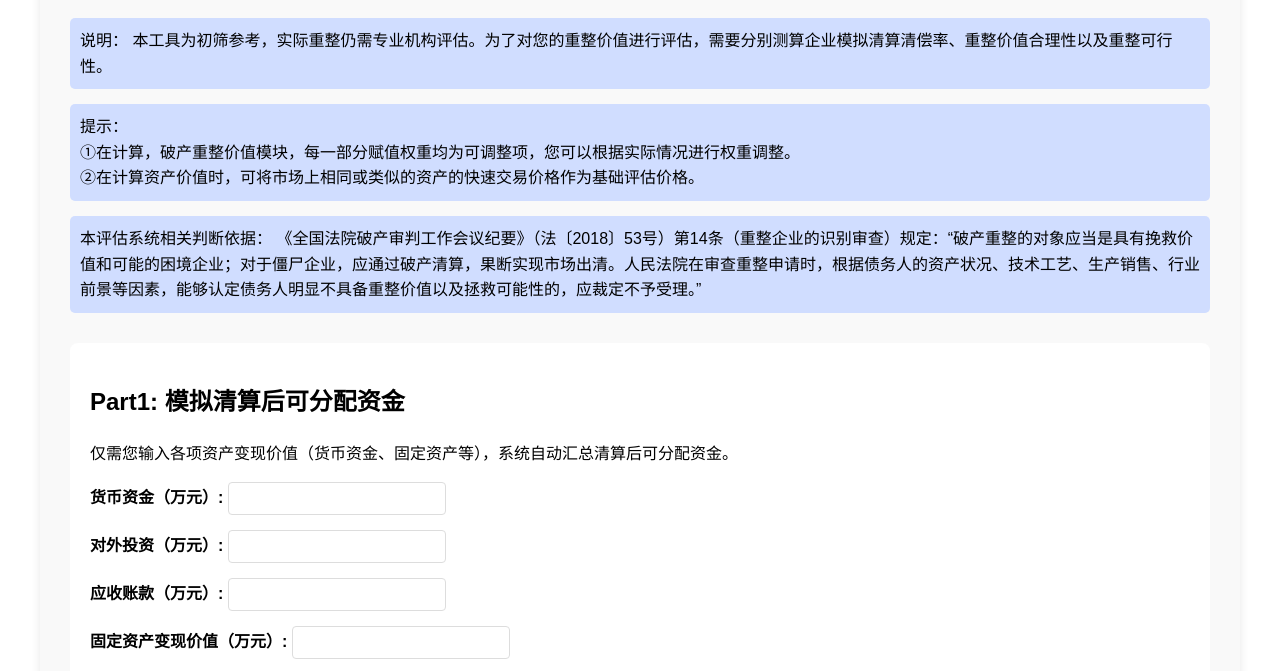
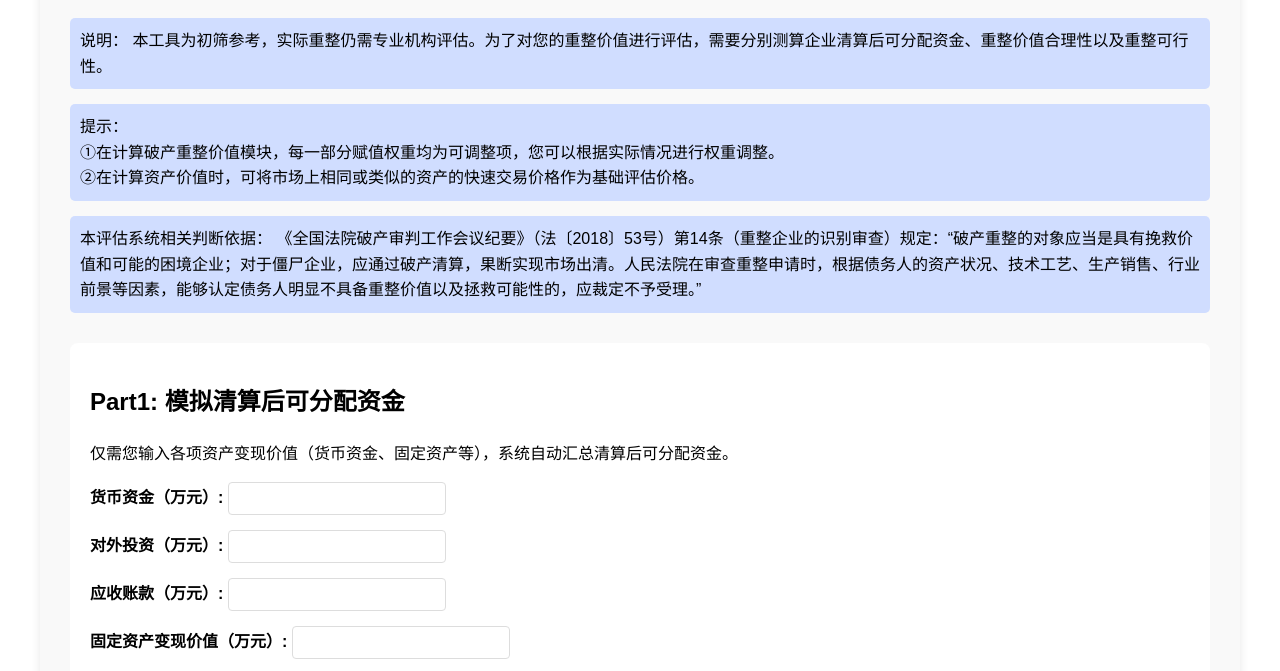
Before and after one commit to qiling7/bankruptcy, a plain HTML site: page index.html in a window 1280 px wide. Shown: the part 126-797 px from the top of the page. Drawn offline with nearby package versions, Linux system fonts and the light colour scheme.

Commit message:
第1.1词更新

```diff
--- a/index.html
+++ b/index.html
@@ -9,9 +9,9 @@
     <div class="container">
         <h1>中小企业重整价值评估系统</h1>
         <div class="explain">说明：
-            本工具为初筛参考，实际重整仍需专业机构评估。为了对您的重整价值进行评估，需要分别测算企业模拟清算清偿率、重整价值合理性以及重整可行性。</div>
+            本工具为初筛参考，实际重整仍需专业机构评估。为了对您的重整价值进行评估，需要分别测算企业清算后可分配资金、重整价值合理性以及重整可行性。</div>
         <div class="hint">提示：<br>
-            ①在计算，破产重整价值模块，每一部分赋值权重均为可调整项，您可以根据实际情况进行权重调整。<br>
+            ①在计算破产重整价值模块，每一部分赋值权重均为可调整项，您可以根据实际情况进行权重调整。<br>
             ②在计算资产价值时，可将市场上相同或类似的资产的快速交易价格作为基础评估价格。</div>
         <div class="standard">本评估系统相关判断依据：
             《全国法院破产审判工作会议纪要》（法〔2018〕53号）第14条（重整企业的识别审查）规定：“破产重整的对象应当是具有挽救价值和可能的困境企业；对于僵尸企业，应通过破产清算，果断实现市场出清。人民法院在审查重整申请时，根据债务人的资产状况、技术工艺、生产销售、行业前景等因素，能够认定债务人明显不具备重整价值以及拯救可能性的，应裁定不予受理。”</div>
```
